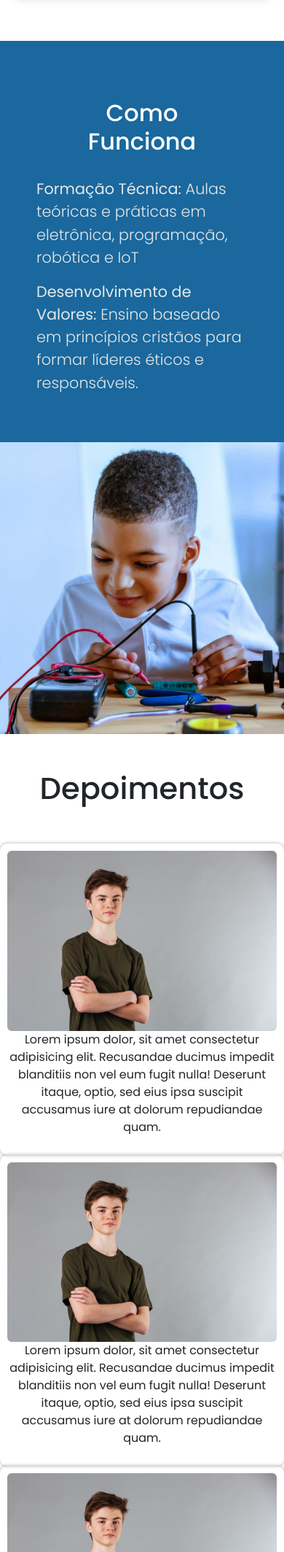
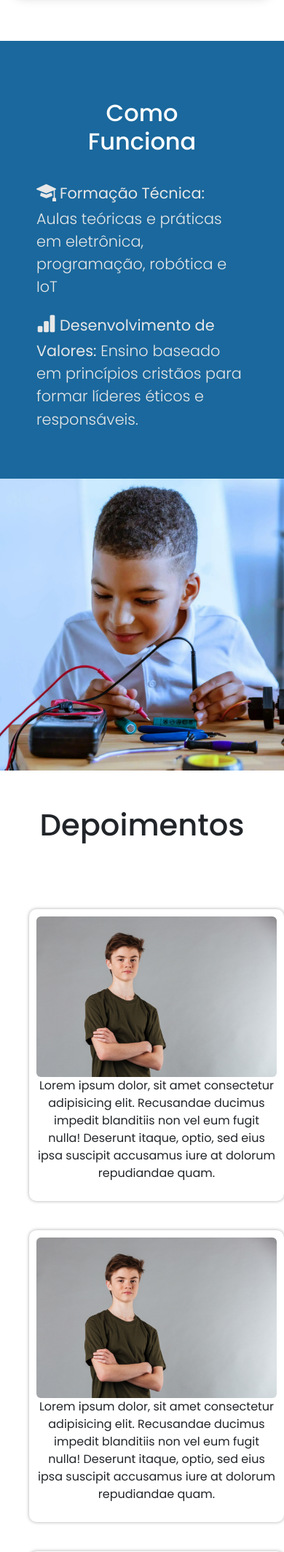
Before and after one commit to GleidistonJR/ISFN, a PHP site: page / in a window 390 px wide. Shown: the part 1675-3802 px from the top of the page at 73% size. Run offline with PHP 8.4, Linux system fonts and the light colour scheme.

Commit message:
14/08/23 alteraçoes no banner

```diff
--- a/css/style.css
+++ b/css/style.css
@@ -68,7 +68,11 @@
     max-height: 100%;
 }
 
-#navbar a:hover {
+#navbar #home{
+    text-decoration: underline;
+}
+
+#navbar a:hover{
     text-decoration: underline;
 }
 
@@ -92,7 +96,8 @@
     height: 600px;
     padding: 0;
 }
-#article-banner .row{
+
+#article-banner .row {
     height: 100%;
     width: 100%;
 }
@@ -101,12 +106,11 @@
     flex-direction: column;
     display: flex;
     justify-content: center;
-    background-image: linear-gradient(to right, #d9f1ff , #d9f1ff59 );
+    background-image: linear-gradient(to right, #d9f1ff, #d9f1ff59);
     height: 100%;
     padding: 30px;
-    border-radius:0 48% 48% 0;
+    border-radius: 0 48% 48% 0;
 }
-
 #article-banner h2 {
     font-size: 2.5em;
     text-shadow: 1px 1px 1px rgb(0, 0, 0);
@@ -115,7 +119,6 @@
     font-size: 1.2em;
     color: rgb(10, 10, 10);
 }
-
 
 /*Artigo Sobre*/
 
@@ -199,6 +202,10 @@
     font-weight: 300;
     color: rgb(231, 231, 231);
 }
+#article-como-funciona i {
+    font-size: 1.3em;
+    margin-right: 5px;
+}
 
 #aside-txt-como-funciona {
     padding: 50px;
@@ -217,6 +224,9 @@
 /*Depoimentos*/
 #depoimentos {
     margin-bottom: 50px;
+}
+#depoimentos .row {
+    padding: 20px;
 }
 
 #depoimentos h2 {
@@ -278,11 +288,8 @@ footer p {
 }
 
 
-
-
 /*_________________________________________________________________________________________________*/
 @media (max-width: 992px) {
-
     #article-banner {
         background-image: url(../img/criancas-fazendo-robo.avif);
         background-position: 50px 0px;
@@ -383,7 +390,8 @@ footer p {
     #article-banner h2 {
         font-size: 1em;
     }
-    #div-banner-txt a{
+
+    #div-banner-txt a {
         width: 100px;
         font-size: 0.6em;
         padding: 4px;
@@ -405,19 +413,10 @@ footer p {
         font-size: 2em;
     }
 
-    /*Sao filipe*/
+    /*Depoimentos*/
 
-    #div-sao-filipe-img {
-        width: 100%;
-    }
-
-    #sao-filipe p {
-        font-size: 1.1em;
-    }
-
-    #h1-sao-filipe {
-        margin: 15px;
-        font-size: 2.5em;
+    #depoimentos aside {
+        margin: 20px;
     }
 
 
--- a/index.html
+++ b/index.html
@@ -21,7 +21,7 @@
             </div>
             <div class="col col-md-8 head-dir">
                 <nav id="navbar">
-                    <a href="#">Inicio</a>
+                    <a id="home" href="index.html" >Inicio</a>
                     <a href="#article-sobre">Sobre o Projeto</a>
                     <a href="#depoimentos">Depoimentos</a>
                     <a href="#">Parceiros</a>
@@ -97,9 +97,9 @@
             <div class="row align-items-center" id="article-como-funciona">
                 <aside class="col-12 col-lg-6" id="aside-txt-como-funciona">
                     <h2>Como Funciona</h2>
-                    <p><strong>Formação Técnica:</strong> Aulas teóricas e práticas em eletrônica, programação, robótica
+                    <p><i class="bi bi-mortarboard-fill"></i><strong>Formação Técnica:</strong> Aulas teóricas e práticas em eletrônica, programação, robótica
                         e IoT</p>
-                    <p><strong>Desenvolvimento de Valores:</strong> Ensino baseado em princípios cristãos para formar
+                    <p><i class="bi bi-bar-chart-fill"></i><strong>Desenvolvimento de Valores:</strong> Ensino baseado em princípios cristãos para formar
                         líderes
                         éticos e responsáveis.</p>
                 </aside>
```
